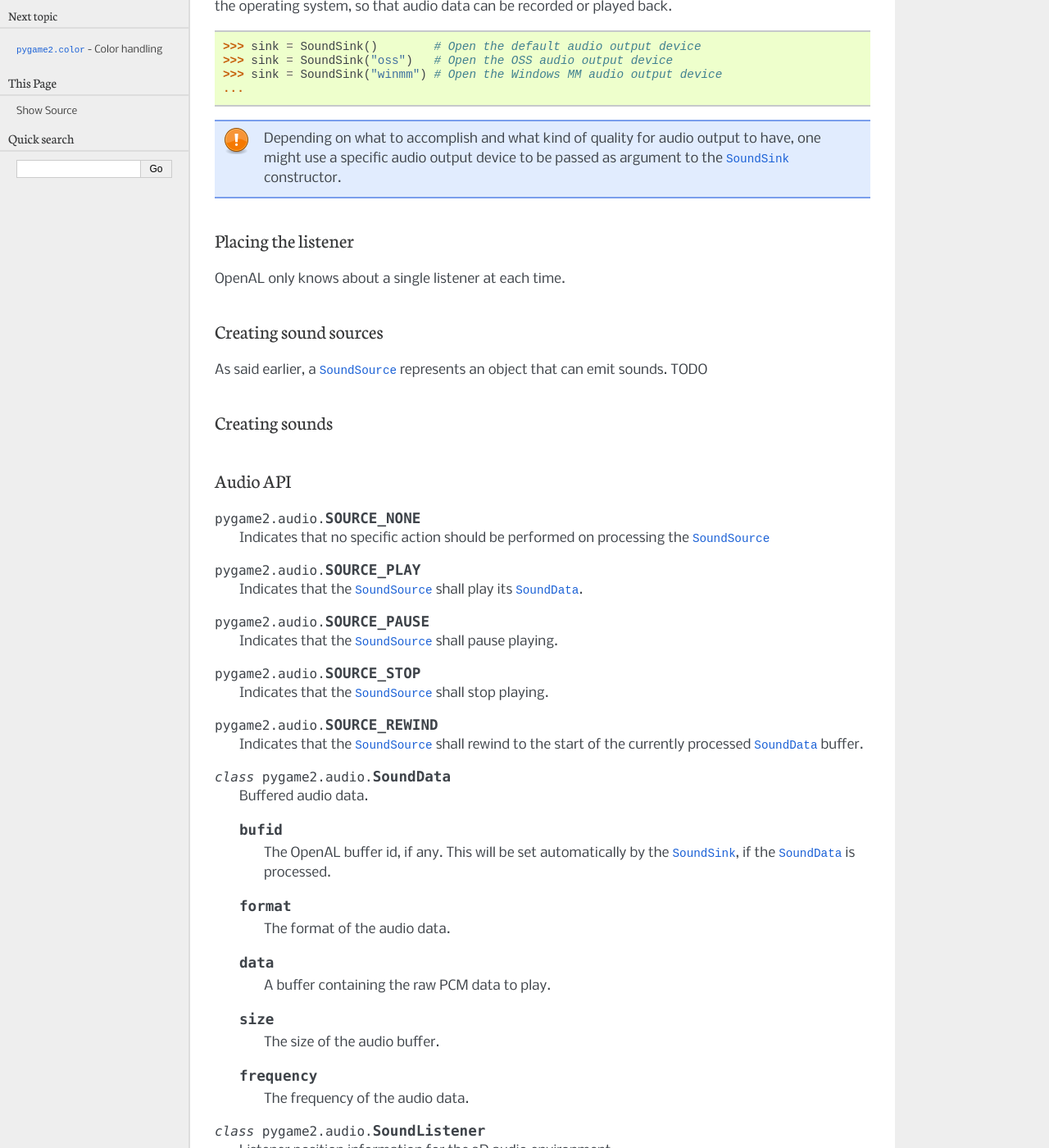
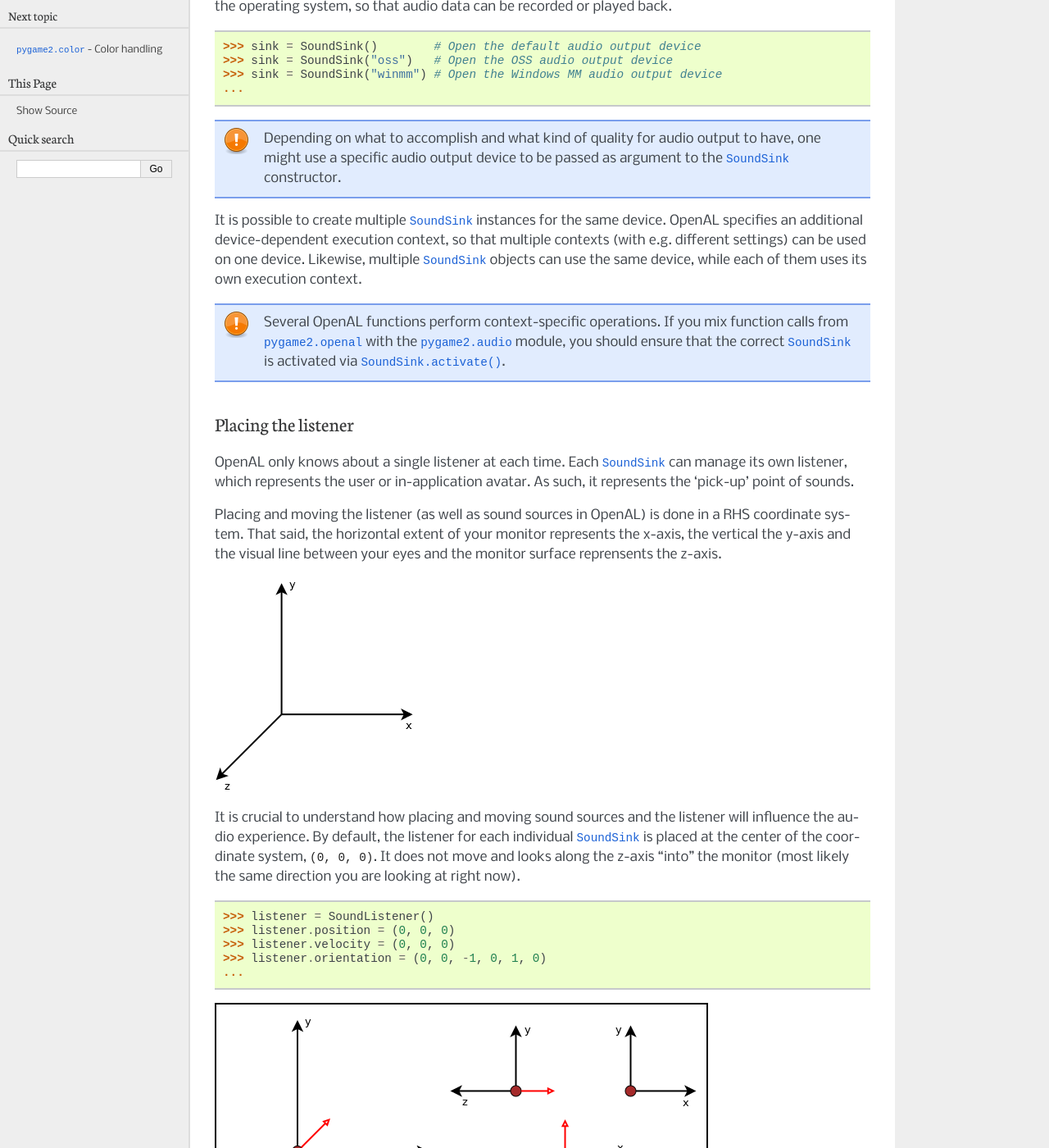
Before and after one commit to pombreda/pgreloaded, a Sphinx documentation site: the page built from doc/modules/audio.rst, in a window 1280 px wide and 1400 px high, scrolled down 923 px. Shown: the whole window at 82% size. Built offline with Sphinx 7.4.7, drawn with Linux system fonts in a browser that asks for light colours; some of the changed text lies outside the part shown.

Commit message:
- improved pygame2.audio documentation - fixed pygame2.audio.SoundListener to use the OpenAL default values for   listeners

```diff
--- a/doc/modules/audio.rst
+++ b/doc/modules/audio.rst
@@ -30,7 +30,7 @@ Device handling
 To actually play back sound or to stream sound to a third-party system (e.g.
 a sound server or file), an audio output device needs to be opened. It usually
 allows the software to access the audio hardware via the operating system, so
-that audio data can be recorded or played back.
+that audio data can be recorded or played back. ::
 
    >>> sink = SoundSink()        # Open the default audio output device
    >>> sink = SoundSink("oss")   # Open the OSS audio output device
@@ -43,10 +43,67 @@ that audio data can be recorded or played back.
    have, one might use a specific audio output device to be passed as argument
    to the :class:`SoundSink` constructor.
 
+It is possible to create multiple :class:`SoundSink` instances for the same
+device. OpenAL specifies an additional device-dependent execution context,
+so that multiple contexts (with e.g. different settings) can be used on one
+device. Likewise, multiple :class:`SoundSink` objects can use the same device,
+while each of them uses its own execution context.
+
+.. note::
+
+   Several OpenAL functions perform context-specific operations. If you mix
+   function calls from :mod:`pygame2.openal` with the :mod:`pygame2.audio`
+   module, you should ensure that the correct :class:`SoundSink` is activated
+   via :meth:`SoundSink.activate()`.
+
 Placing the listener
 --------------------
 
-OpenAL only knows about a single listener at each time.
+OpenAL only knows about a single listener at each time. Each
+:class:`SoundSink` can manage its own listener, which represents the user or
+in-application avatar. As such, it represents the 'pick-up' point of sounds.
+
+Placing and moving the listener (as well as sound sources in OpenAL) is done
+in a RHS coordinate system. That said, the horizontal extent of your monitor
+represents the x-axis, the vertical the y-axis and the visual line between
+your eyes and the monitor surface reprensents the z-axis.
+
+.. image:: images/coordinate_rhs.png
+
+It is crucial to understand how placing and moving sound sources and the
+listener will influence the audio experience. By default, the listener
+for each individual :class:`SoundSink` is placed at the center of the
+coordinate system, ``(0, 0, 0)``. It does not move and looks along the
+z-axis "into" the monitor (most likely the same direction you are
+looking at right now).  ::
+
+   >>> listener = SoundListener()
+   >>> listener.position = (0, 0, 0)
+   >>> listener.velocity = (0, 0, 0)
+   >>> listener.orientation = (0, 0, -1, 0, 1, 0)
+   ...
+
+.. image:: images/listener_default.png
+
+While the :attr:`SoundListener.position` and
+:attr:`SoundListener.velocity` are quite obvious in their doing, namely
+giving the listener a (initial) position and movement,
+:attr:`SoundListener.orientation` denotes the direction the listener
+"looks at". The orientation consists of two components, the general
+direction the listener is headed at and rotation. Both are expressed as
+3-value tuples for the x-, y- and z-axis of the coordinate system.
+
+   >>> listener.orientation = (0, 0, -1, 0, 1, 0)
+   >>> #                       ^^^^^^^^  ^^^^^^^
+   >>> #                       direction rotation
+
+Changing the first 3 values will influence the direction, the listener
+looks at.
+
+   >>> listener.orientation = (1, 0, 1, 0, 1, 0)
+
+.. image:: images/listener_xz.png
+
 
 
 Creating sound sources
@@ -129,7 +186,9 @@ Audio API
    .. attribute:: orientation
 
       The forward (in which direction does the listener look) orientation of
-      the listener as 4-value tuple within a x-y-z coordinate system.
+      the listener as 6-value tuple within a x-y-z coordinate system. The first
+      three values denote the forward vector of the listener, vlaue four to six
+      denote the upper orientation vector.
 
 
 .. class:: SoundSource()
```
Also changed, not shown: doc/modules/images/coordinate_rhs.png (added), doc/modules/images/listener_default.png (added), doc/modules/images/listener_xz.png (added), 3 other files.
